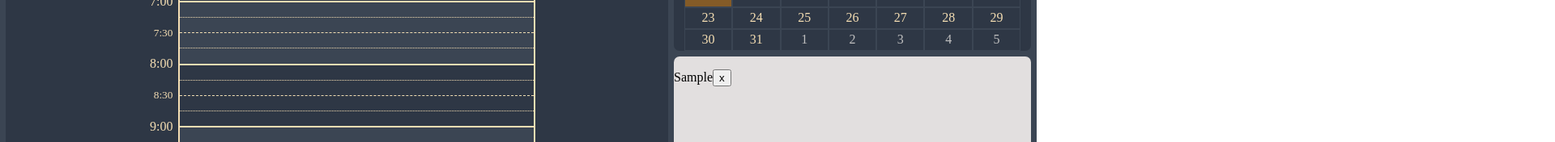
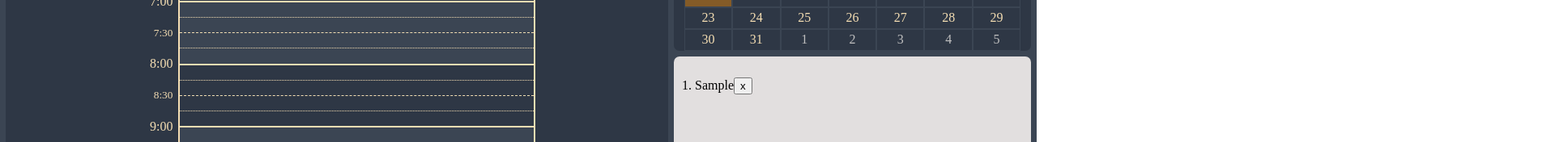
Before and after one commit to mk99995/Akartta, a React (Vite) app: page / in a window 1280 px wide. Both pictures are taken after typing "Sample" into the empty fields and a click on the button "Add". Shown: the part 177-353 px from the top of the page at 81% size, 1920 px wide, since content can reach past the window. Built offline with nearby package versions, Linux system fonts and the light colour scheme.

Commit message:
experimenting with grid layout

```diff
--- a/package.json
+++ b/package.json
@@ -13,6 +13,8 @@
     "@tauri-apps/api": "^1.2.0",
     "react": "^18.2.0",
     "react-dom": "^18.2.0",
+    "react-grid-layout": "^1.3.4",
+    "react-resizable": "^3.0.4",
     "sass": "^1.57.1"
   },
   "devDependencies": {
@@ -20,6 +22,7 @@
     "@types/node": "^18.7.10",
     "@types/react": "^18.0.15",
     "@types/react-dom": "^18.0.6",
+    "@types/react-grid-layout": "^1.3.2",
     "@vitejs/plugin-react": "^3.0.0",
     "typescript": "^4.6.4",
     "vite": "^4.0.0"
--- a/src/components/TodoList/TodoList.tsx
+++ b/src/components/TodoList/TodoList.tsx
@@ -6,7 +6,7 @@ import TodoItems from "./components/TodoItems";
 import { ListItem } from "./interface";
 
 const TodoList = (): JSX.Element => {
-  const [listItems, setListItems] = useState<ListItem[]>([]);
+  const [listItems, setListItems] = useState<string[]>([]);
 
   return (
     <div className="TodoList window">
--- a/src/components/TodoList/components/TodoAddItem.tsx
+++ b/src/components/TodoList/components/TodoAddItem.tsx
@@ -6,7 +6,7 @@ const TodoAddItem = ({
   listItems,
   setListItems,
 }: {
-  listItems: ListItem[];
+  listItems: string[];
   setListItems: any;
 }): JSX.Element => {
   const [text, setText] = React.useState<string>("");
@@ -17,7 +17,34 @@ const TodoAddItem = ({
   };
 
   const handleAdd = (): void => {
-    let addedItem: ListItem = { order: "noOrder", content: text };
+    let addedItem: string = text;
+    //check if the first character are numbers in addedItem
+
+    if (/^\d+$/.test(text.split(". ")[0])) {
+      let addedText: string = text.split(".")[1];
+      let order: number = Number(text.split(".")[0]);
+      if (order <= listItems.length) {
+        let a = listItems.slice(0, order - 1);
+        console.log("a: ", a);
+        let b = [addedText];
+        console.log("b: ", b);
+        let c = listItems.slice(order - 1, listItems.length);
+        console.log("c: ", c);
+        console.log(...a, ...b, ...c);
+
+        setListItems([...a, ...b, ...c]);
+
+        console.log(listItems);
+        return;
+      }
+      // addedItem.content = addedItem.content.substring(
+      //   text.split(".")[0].length + 1
+      // );
+      // addedItem.order > listItems.length
+      //   ? (addedItem.order = listItems.length)
+      //   : null;
+    }
+
     setListItems(listItems.concat(addedItem));
     setText("");
   };
--- a/src/components/TodoList/components/TodoItems.tsx
+++ b/src/components/TodoList/components/TodoItems.tsx
@@ -1,11 +1,14 @@
 import React from "react";
 import { ListItem } from "../interface";
+import "../../../../node_modules/react-grid-layout/css/styles.css";
+import "../../../../node_modules/react-resizable/css/styles.css";
+import GridLayout from "react-grid-layout";
 
 const TodoItems = ({
   listItems,
   setListItems,
 }: {
-  listItems: ListItem[];
+  listItems: string[];
   setListItems: any;
 }): JSX.Element => {
   const handleDelete = (deletedIndex: number): void => {
@@ -20,14 +23,22 @@ const TodoItems = ({
 
   return (
     <div className="TodoItems">
+      <GridLayout
+        className="layout"
+        onDragStop={() => console.log("asd")}
+        cols={1}
+        rowHeight={30}
+        width={1200}
+      >
         {listItems.map((item, index) => {
           return (
-          <p key={index}>
-            {item.content}
+            <p key={index} data-grid={{ x: index, y: -1, w: 1, h: 1 }}>
+              {index + 1 + ". " + item}
               <button onClick={(): void => handleDelete(index)}>x</button>
             </p>
           );
         })}
+      </GridLayout>
     </div>
   );
 };
```
Also changed, not shown: 1 other file (tests, documents, lock files or other folders). Lines whose indentation alone changed are shown as unchanged.
